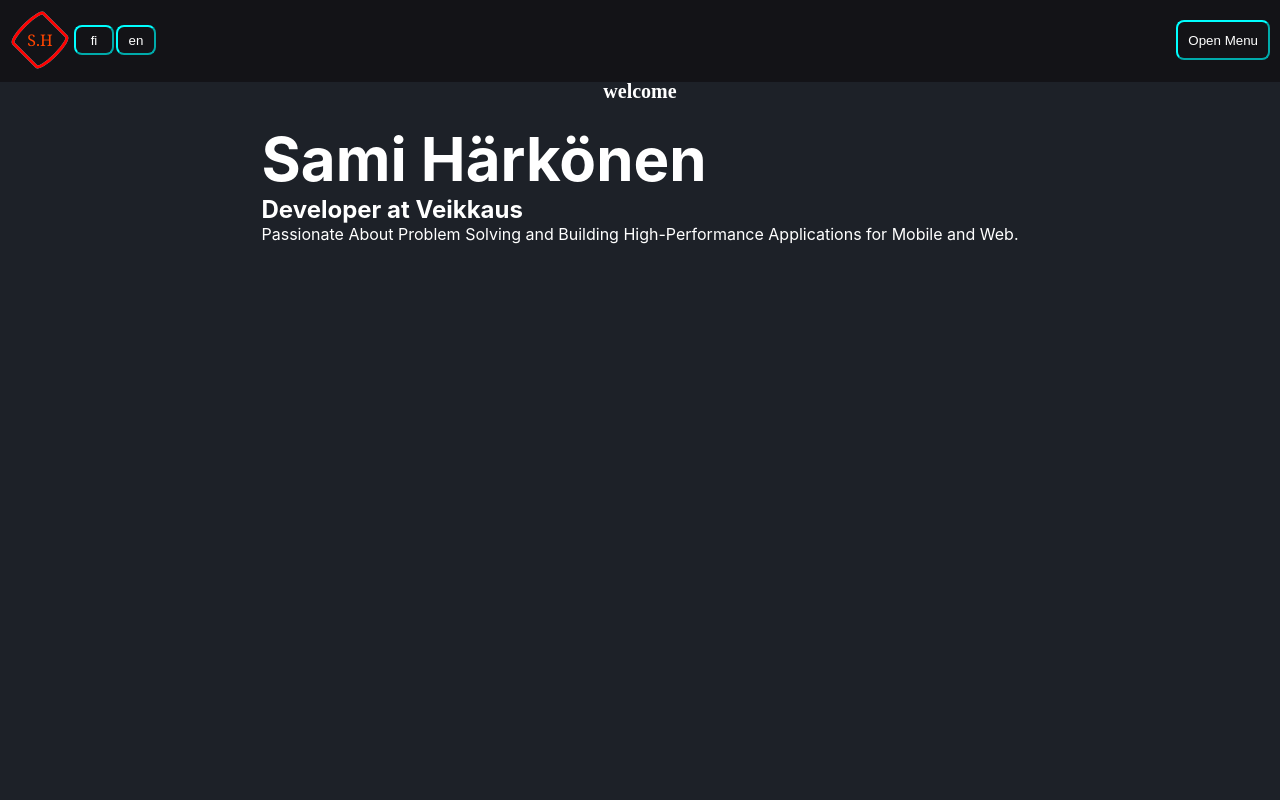
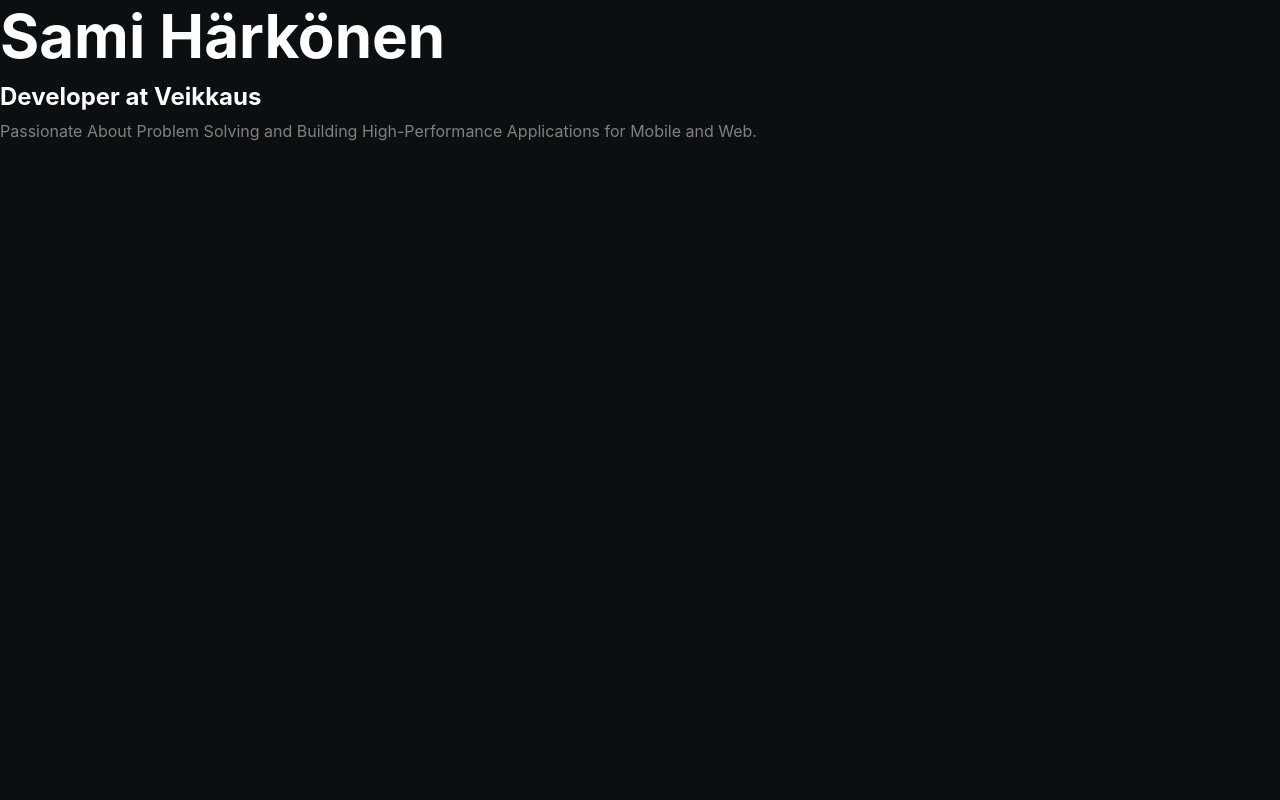
Before and after one commit to SamkHarks/My-page, a React (Create React App) app: page / in a window 1280 px wide. Shown: the top 800 px of the page. Built offline with nearby package versions, Linux system fonts and the light colour scheme.

Commit message:
update section components

```diff
--- a/src/components/Home.tsx
+++ b/src/components/Home.tsx
@@ -1,15 +1,16 @@
-import '../App.css';
+
 import React from 'react';
-import { useRefs } from '../hooks/hooks';
-import { Sections } from './Sections';
-import { Header } from './Header';
 
 export const Home = () => {
-    const sectionRefs = useRefs();
     return (
-        <div className="App">
-            <Header sectionRefs={sectionRefs} />
-            <Sections sectionRefs={sectionRefs} />
+        <div style={{
+            color: 'white',
+            display: 'flex',
+            flexDirection: 'column',
+        }}>
+            <h1 style={{ fontSize: 60 }}>Sami Härkönen</h1>
+            <h2 style={{marginTop: 10, marginBottom: 10 }}>Developer at Veikkaus</h2>
+            <p style={{color: 'gray'}}>Passionate About Problem Solving and Building High-Performance Applications for Mobile and Web.</p>
         </div>
     );
 };
--- a/src/components/Sections.tsx
+++ b/src/components/Sections.tsx
@@ -1,17 +1,17 @@
 import React, { useEffect, useState } from 'react';
 import { sections } from './Header';
+import { Home } from './Home';
 import { About } from './About';
-import { Welcome } from './Welcome';
-import { Portfolio } from './Portfolio';
+import { Skills } from './Skills';
 import { Contact } from './Contact';
 import { useInterSectionObserver } from '../hooks/hooks';
 import { SectionRefs } from '../hooks/types';
 import { useTranslation } from 'react-i18next';
 
 const components: Record<string,React.ComponentType> = {
-    welcome: Welcome,
+    home: Home,
     about: About,
-    portfolio: Portfolio,
+    skills: Skills,
     contact: Contact
 };
 
@@ -33,9 +33,7 @@ const SectionWrapper = ({
             className={'section'}
         >
             <h1 className={'section-title'}>{t(section.id)}</h1>
-            <div style={{
-                paddingTop: 20
-            }}>
+            <div className={'section-content'}>
                 {children}
             </div>
         </div>
--- a/src/components/Portfolio.tsx
+++ b/src/components/Skills.tsx
@@ -1,7 +1,7 @@
 import React from 'react';
 
 
-export const Portfolio = () => {
+export const Skills = () => {
     return (
         <div>
             <p style={{color: 'white'}}>I have done this and that, and work over 2 years as a mobile developer at Veikkaus</p>
--- a/src/components/Welcome.tsx
+++ /dev/null
@@ -1,16 +0,0 @@
-import React from 'react';
-
-
-export const Welcome = () => {
-    return (
-        <div style={{
-            color: 'white',
-            display: 'flex',
-            flexDirection: 'column'
-        }}>
-            <h1 style={{fontSize: 60}}>Sami Härkönen</h1>
-            <h2>Developer at Veikkaus</h2>
-            <p>Passionate About Problem Solving and Building High-Performance Applications for Mobile and Web.</p>
-        </div>
-    );
-};
```
